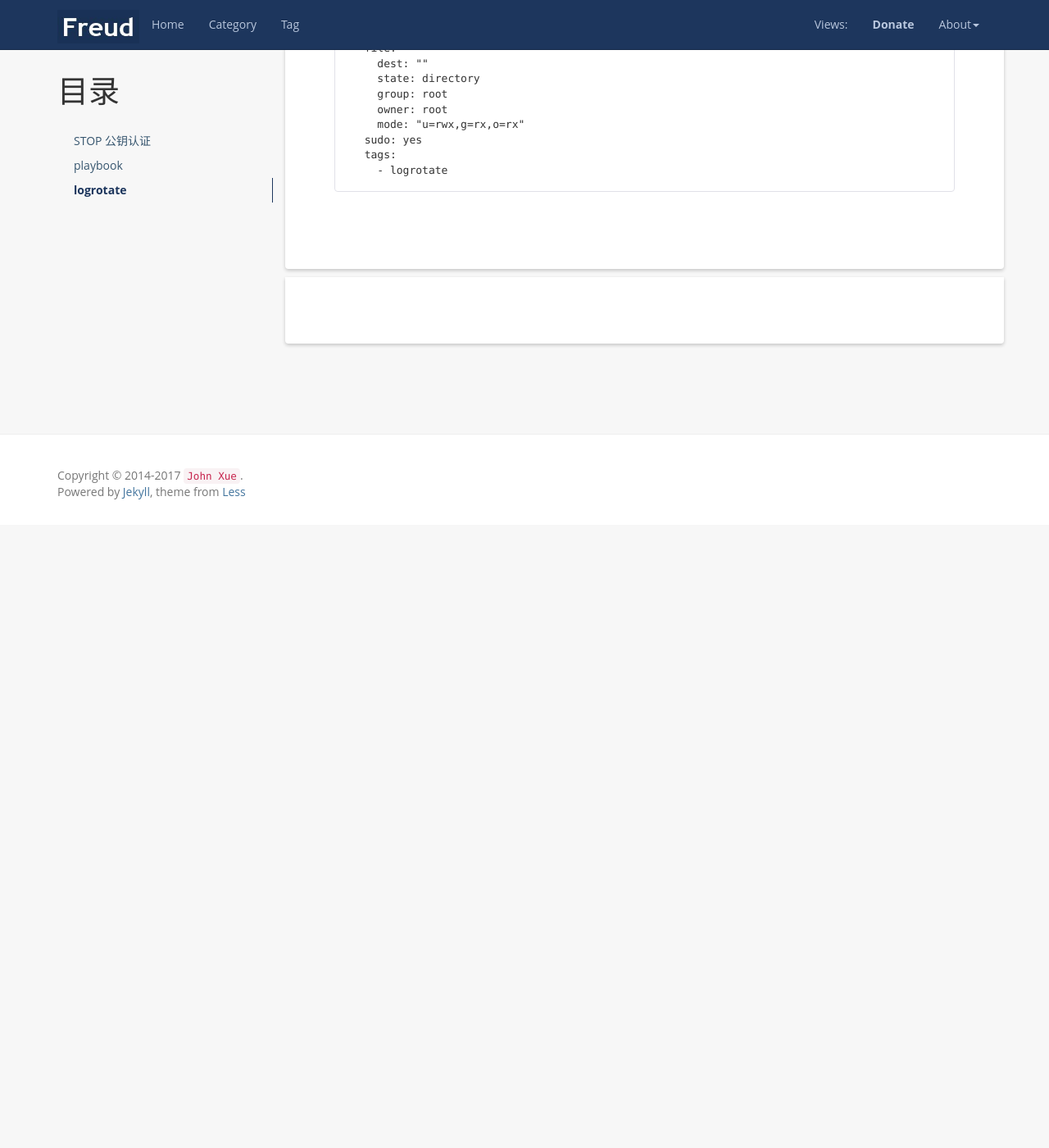
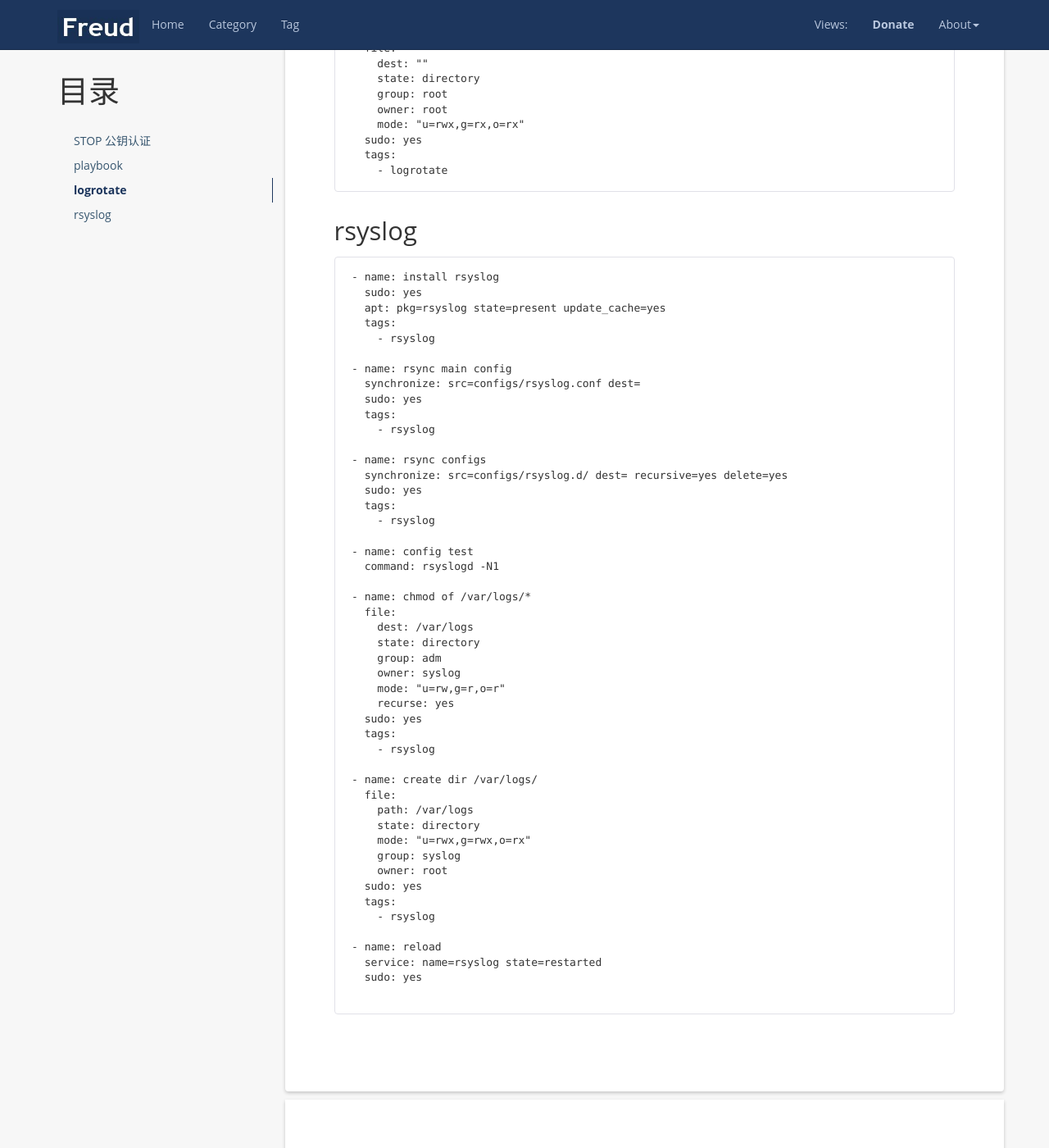
Before and after one commit to caser789/caser789.github.io, a Jekyll site: the page built from _posts/2017-7-10-ansible.md, in a window 1280 px wide and 1400 px high, scrolled down 1863 px. Shown: the whole window at 82% size. Built offline with Jekyll 4.4.1, drawn with Linux system fonts in a browser that asks for light colours; nearby versions of some CDN libraries; comment, search, counter and statistics services are not loaded; before the commit the page ends 2503 px from its top, so only the background shows below that.

Commit message:
add rsyslog config in ansible

````diff
--- a/_posts/2017-7-10-ansible.md
+++ b/_posts/2017-7-10-ansible.md
@@ -103,6 +103,58 @@ $ export ANSIBLE_HOST_KEY_CHECKING=False
   tags:
     - logrotate
 ```
+## rsyslog
+
+```
+- name: install rsyslog
+  sudo: yes
+  apt: pkg=rsyslog state=present update_cache=yes
+  tags:
+    - rsyslog
+
+- name: rsync main config
+  synchronize: src=configs/rsyslog.conf dest={{ rsyslog_main_config }}
+  sudo: yes
+  tags:
+    - rsyslog
+
+- name: rsync configs
+  synchronize: src=configs/rsyslog.d/ dest={{ rsyslog_conf_dir }} recursive=yes delete=yes
+  sudo: yes
+  tags:
+    - rsyslog
+
+- name: config test
+  command: rsyslogd -N1
+
+- name: chmod of /var/logs/*
+  file:
+    dest: /var/logs
+    state: directory
+    group: adm
+    owner: syslog
+    mode: "u=rw,g=r,o=r"
+    recurse: yes
+  sudo: yes
+  tags:
+    - rsyslog
+
+- name: create dir /var/logs/
+  file:
+    path: /var/logs
+    state: directory
+    mode: "u=rwx,g=rwx,o=rx"
+    group: syslog
+    owner: root
+  sudo: yes
+  tags:
+    - rsyslog
+
+- name: reload
+  service: name=rsyslog state=restarted
+  sudo: yes
+
+```
 
 [jekyll]:      http://jekyllrb.com
 [jekyll-gh]:   https://github.com/jekyll/jekyll
````
